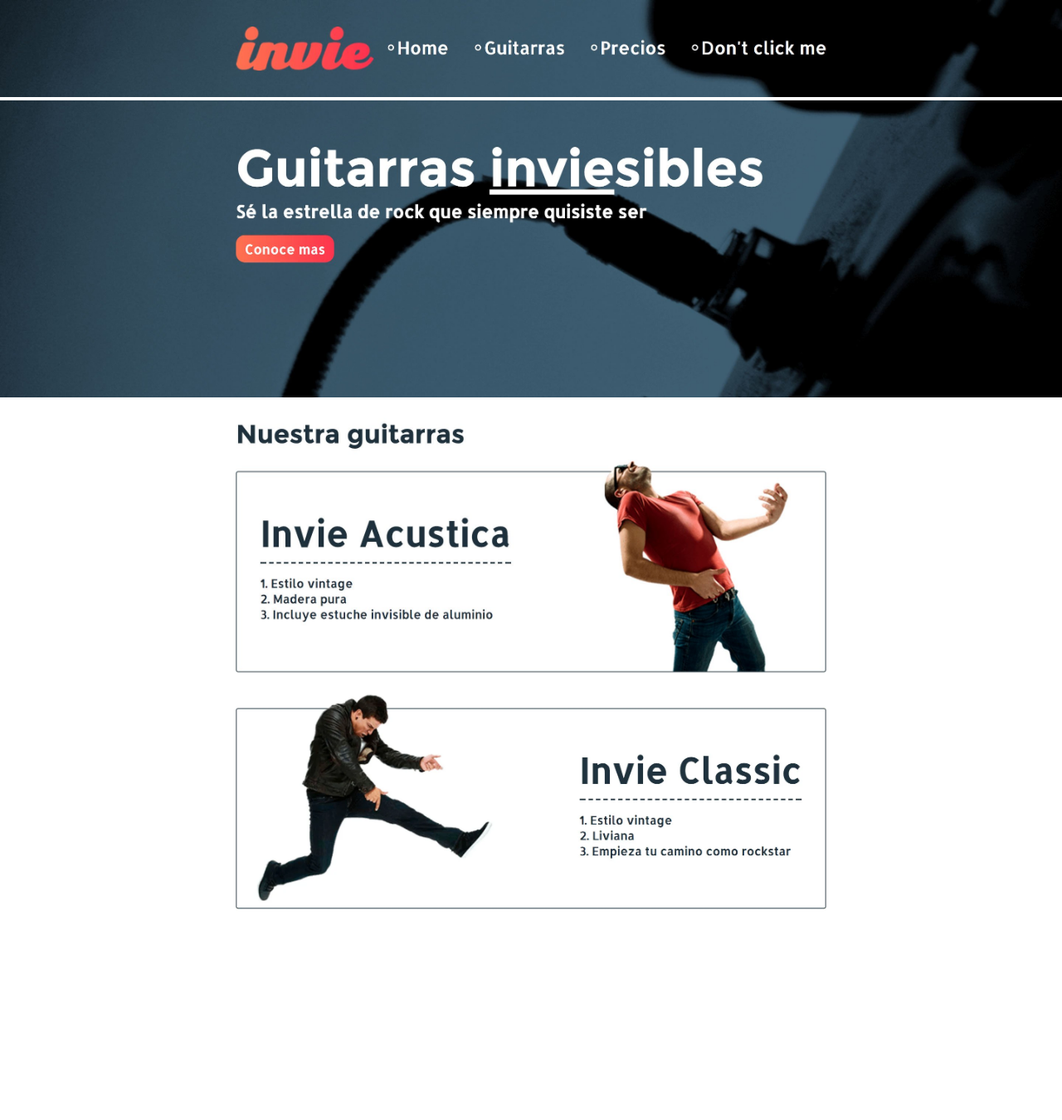
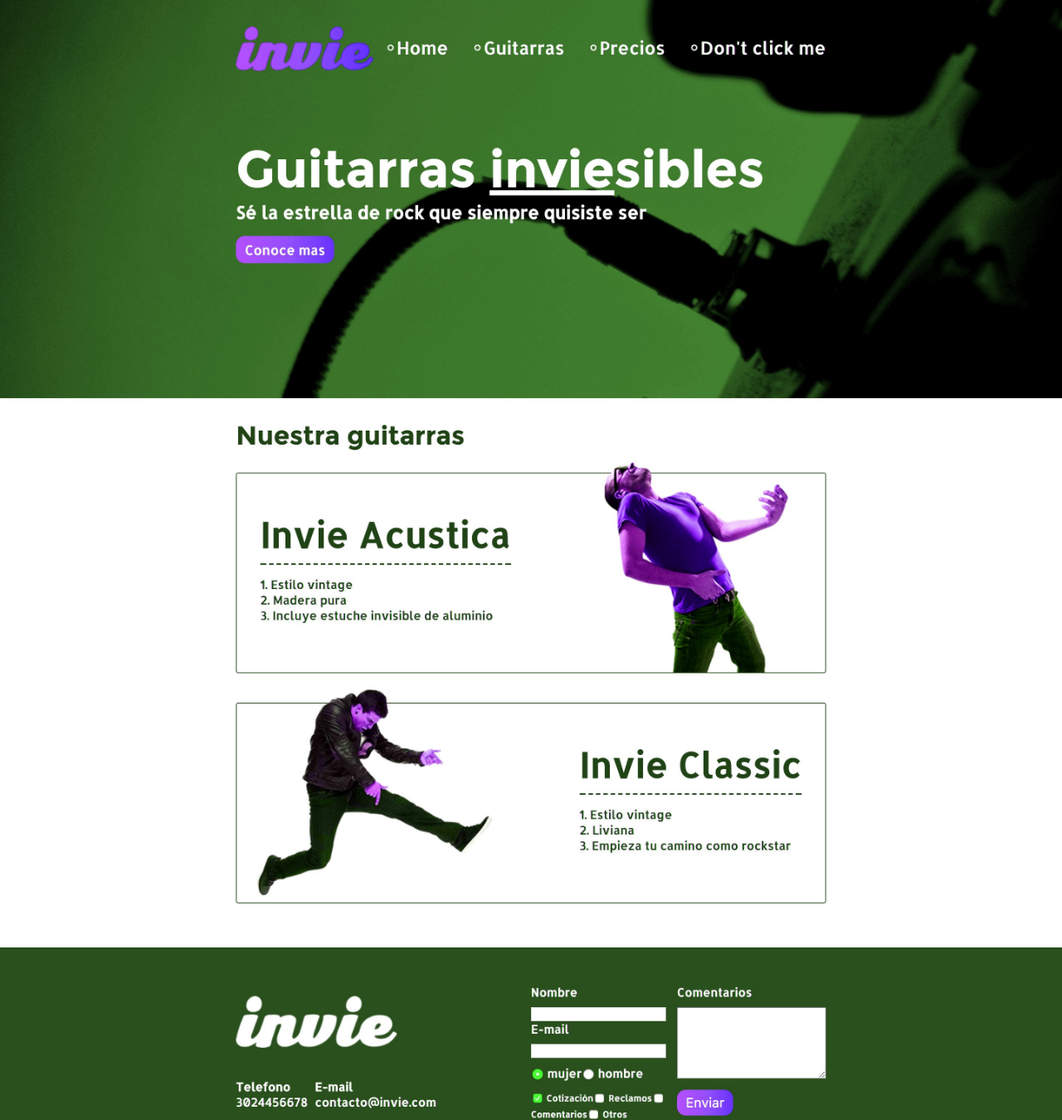
Before and after one commit to Danielcarvajal12/invie-github, a plain HTML site: page index.html in a window 1280 px wide. Shown: the top 1350 px of the page at 83% size. Before the commit the page ends 1145 px from the top, so only its background shows below. Drawn offline with Linux system fonts and the light colour scheme.

Commit message:
nueva version de invi en verde

```diff
--- a/index.html
+++ b/index.html
@@ -18,9 +18,6 @@
 	<title>Proyecto con Git</title>
 </head>
 <body>
-	<img src="img/header.webp" alt="">
-	<img src="img/hero.webp" alt="">
-	<img src="img/acustica.webp" alt="">
-	<img src="img/clasica.webp" alt="">
+	<img src="img/nueva-version.webp" alt="">
 </body>
 </html>
```
Also changed, not shown: img/nueva-version.webp (added).
